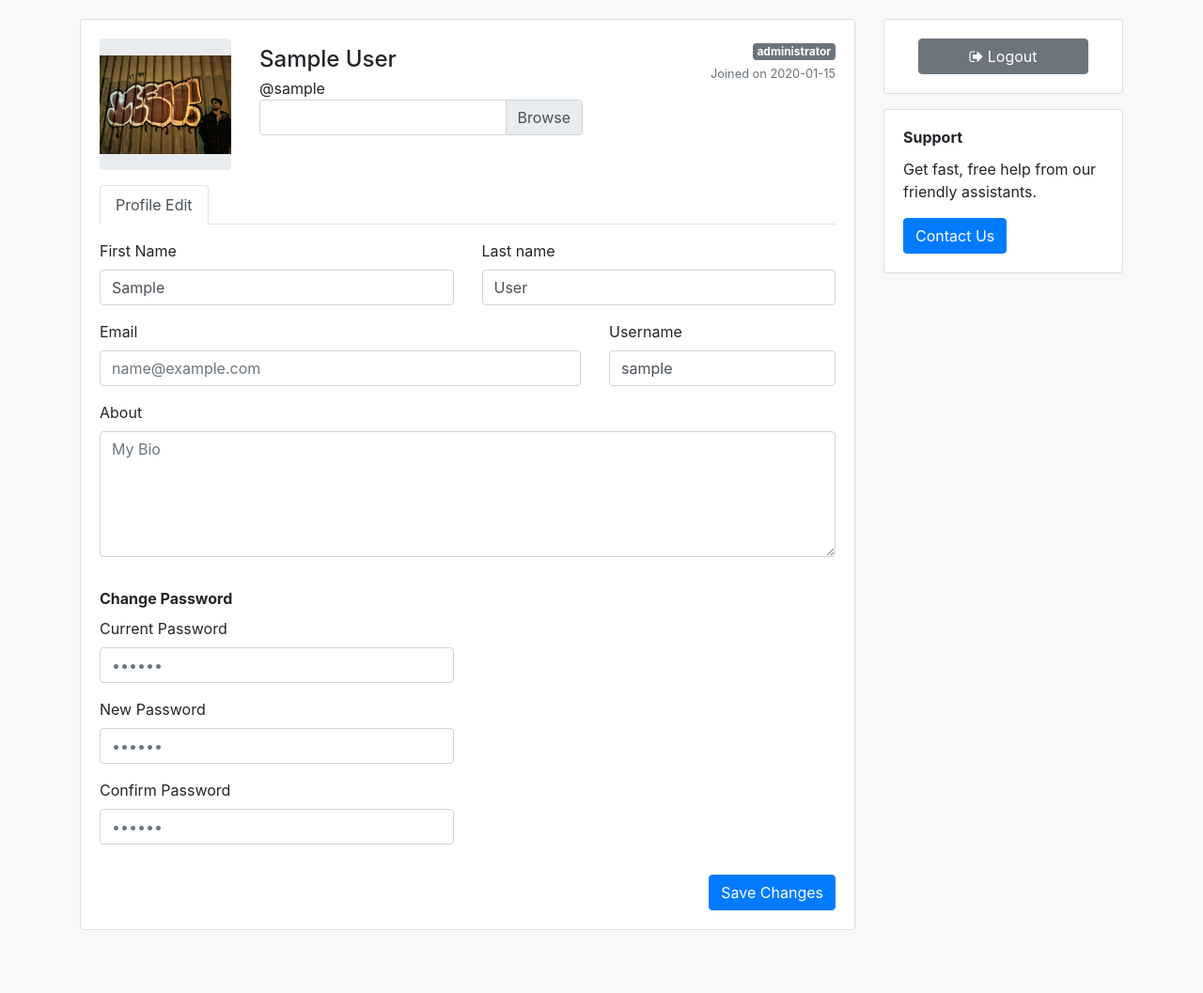
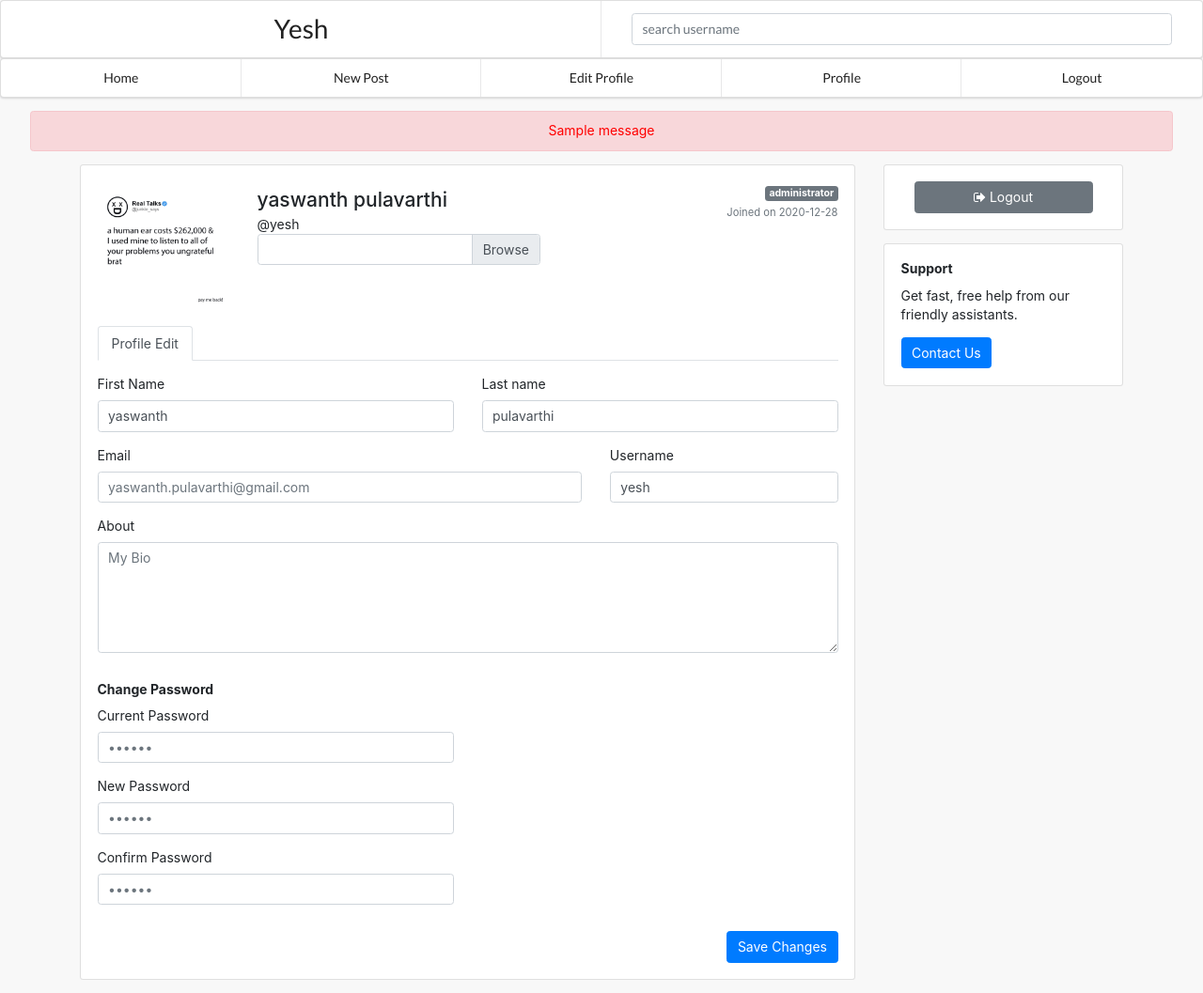
Before and after one commit to yesh21/social-media-platform, a Flask app: page /edit in a window 1280 px wide. Shown: the whole page at 94% size. Before the commit the page ends 990 px from the top, so only its background shows below. Run offline with Flask 2, Linux system fonts and the light colour scheme; a user stored in the database is signed in; tables that the repository leaves empty hold one stand-in row (values such as "Sample post"); one stand-in notice (Sample message) is shown; parts of the project's set-up code (start-up, migrations or seed data) failed here and were passed over; some libraries are stand-ins or nearby versions.

Commit message:
searchbar func done

```diff
--- a/app/forms.py
+++ b/app/forms.py
@@ -41,3 +41,6 @@ class PostForm(Form):
     title = StringField('title', validators=[DataRequired()],render_kw={"placeholder": "Title"})
     message = TextAreaField('message', validators=[DataRequired()],render_kw={"placeholder": "what are you thinking?"})
     submitpost = SubmitField('Post')
+
+class SearchForm(Form):
+    search = StringField('search', validators=[DataRequired()])
--- a/app/templates/edit.html
+++ b/app/templates/edit.html
@@ -1,3 +1,5 @@
+{% extends "main.html" %}
+{% block content %}
 <!DOCTYPE html>
 <html lang="en">
 <head>
@@ -9,7 +11,6 @@
     <link href="http://netdna.bootstrapcdn.com/bootstrap/4.1.1/css/bootstrap.min.css" rel="stylesheet">
     <style type="text/css">
     	body{
-    margin-top:20px;
     background:#f8f8f8
 }
     </style>
@@ -29,7 +30,7 @@
                 <div class="col-12 col-sm-auto mb-3">
                   <div class="mx-auto" style="width: 140px;">
                     <div class="d-flex justify-content-center align-items-center rounded" style="height: 140px; background-color: rgb(233, 236, 239);">
-                        <img src="{{url_for('static', filename='Image_UPLOADS/profiles/'+current_user.userid|string+'.png')}}" class="img-fluid" alt="image">
+                        <img src="{{url_for('static', filename='Image_UPLOADS/profiles/'+current_user.userid|string+'.png')}}" class="img-fluid" alt="image" altSrc="{{url_for('static', filename='default.jpg')}}" onerror="this.src = $(this).attr('altSrc')">
                     </div>
                   </div>
                 </div>
@@ -170,3 +171,5 @@
 </script>
 </body>
 </html>
+
+{% endblock %}
--- a/app/templates/main.html
+++ b/app/templates/main.html
@@ -3,12 +3,6 @@
   <head>
 
     <link rel="stylesheet" type="text/css" href="https://cdnjs.cloudflare.com/ajax/libs/semantic-ui/2.4.1/semantic.min.css">
-
-  {% if title %}
-      <title>{{ title }}</title>
-      {% else %}
-      <title> No title specified</title>
-      {% endif %}
 
       <link rel="stylesheet" type="text/css" href="https://cdn.jsdelivr.net/npm/cookieconsent@3/build/cookieconsent.min.css" />
 
@@ -19,18 +13,33 @@
       <a class="item" href="#"><b><h2>Yesh</h2></b></a>
       <!-- Search form -->
       <div class="form-inline d-flex justify-content-center md-form" style="width:100%">
-        <input type="text" class="form-control" style="width:90%" placeholder="search username">
+        <form action="/search" method="POST" style="width:100%">
+        <input type="text" class="form-control" style="width:90%" placeholder="search username" name="search">
+      </form>
       </div>
     </div>
 
     <div class="ui five item menu" style="margin-top: 0px;">
       <a class="item" href="{{ url_for('home') }}">Home</a>
       <a class="item" href="{{ url_for('newpost') }}">New Post</a>
+      <a class="item" href="{{ url_for('edit') }}">Edit Profile</a>
       <a class="item" href="{{ url_for('profile') }}">Profile</a>
-      <a class="item" href="{{ url_for('edit') }}">Edit</a>
       <a class="item" href="{{ url_for('logout') }}">Logout</a>
     </div>
+    <link href="//maxcdn.bootstrapcdn.com/bootstrap/4.1.1/css/bootstrap.min.css" rel="stylesheet" id="bootstrap-css">
+    {% with messages = get_flashed_messages() %}
+    {% if messages %}
 
+          {% for message in messages %}
+          <div style="display: flex;justify-content: center;margin-top: 10px;">
+          <div class="alert alert-danger" role="alert" style = "width:95%" >
+            <p class="text-center" style="color: red; justify-content: center;margin-bottom: 0;">{{ message }} </p>
+          </div>
+          </div>
+          {% endfor %}
+
+    {% endif %}
+  {% endwith %}
     <div>
       {% block content %}{% endblock %}
     </div>
--- a/app/templates/profile.html
+++ b/app/templates/profile.html
@@ -28,7 +28,7 @@
               <div class="card">
                 <div class="card-body">
                   <div class="d-flex flex-column align-items-center text-center">
-                    <img src="{{url_for('static', filename='Image_UPLOADS/profiles/'+current_user.userid|string+'.png')}}" alt="Admin" class="rounded-circle" width="150" height="150" >
+                    <img src="{{url_for('static', filename='Image_UPLOADS/profiles/'+current_user.userid|string+'.png')}}" alt="Admin" class="rounded-circle" width="150" height="150" altSrc="{{url_for('static', filename='default.jpg')}}" onerror="this.src = $(this).attr('altSrc')">
                     <div class="mt-3">
                       <h4>{{current_user.firstname}} {{current_user.lastname}}</h4>
                       <p class="text-secondary mb-1">@{{current_user.username}}</p>
@@ -49,7 +49,7 @@
                   <div class="d-flex justify-content-between align-items-center">
                       <div class="d-flex justify-content-between align-items-center">
                           <div class="mr-2">
-                            <img src="{{url_for('static', filename='Image_UPLOADS/profiles/'+current_user.userid|string+'.png')}}" alt="Admin" class="rounded-circle" width="45" height="45">
+                            <img src="{{url_for('static', filename='Image_UPLOADS/profiles/'+current_user.userid|string+'.png')}}" alt="Admin" class="rounded-circle" width="45" height="45" altSrc="{{url_for('static', filename='default.jpg')}}" onerror="this.src = $(this).attr('altSrc')">
                           </div>
                           <div class="ml-2">
                               <div class="h5 m-0">@{{current_user.username}}</div>
@@ -114,7 +114,7 @@
           <span aria-hidden="true">&times;</span>
         </button>
       </div>
-      <div class="modal-body">
+      <div class="modal-body" style="text-align: center;">
         {% for following in userfollowing %}
         {{ following }}         <button type="button" class="btn btn-primary btn-sm" onclick="window.location.href='/unfollow/{{following}}'">Unfollow</button>
         <br>
--- a/app/views.py
+++ b/app/views.py
@@ -137,7 +137,7 @@ def edit():
         if file and allowed_file(file.filename):
                 filename = secure_filename(file.filename)
                 file.save(os.path.join(app.config['IMAGE_UPLOADS1'], str(current_user.userid)+'.png'))
-                flash("new image uploaded")
+                flash("new profile image uploaded")
                 return render_template("home.html")
         else:
             return render_template("edit.html")
@@ -183,9 +183,17 @@ def follow(nickname):
     flash('You are now following ' + nickname + '!')
     return render_template('home.html')
 
+@app.route('/search', methods=['POST'])
+def search():
+    search = request.form.get("search")
+    return redirect(url_for('search_results', query=search))
+
 @app.route('/search_results/<query>')
 def search_results(query):
-    results = models.User.query.whoosh_search(username = query).all()
+    results1 = models.User.query.filter_by(username = query).all()
+    results2 = models.User.query.filter_by(firstname = query).all()
+    results3 = models.User.query.filter_by(lastname = query).all()
+    results = results1 + results2 + results3
     return render_template('search_results.html',
                            query=query,
                            results=results)
--- /dev/null
+++ b/db_create.py
@@ -0,0 +1,5 @@
+from config import SQLALCHEMY_DATABASE_URI
+from app import db
+import os.path
+
+db.create_all()
```
Also changed, not shown: app/templates/home.html (+3 -13 lines), app/templates/newpost.html (+5 -3 lines), app/templates/search_results.html (+23 -3 lines), config.py (added, +8 -0 lines), log.txt (added, +14 -0 lines), app/static/Image_UPLOADS/profiles/1.png, app/static/default.jpg (added), database.db (added).
